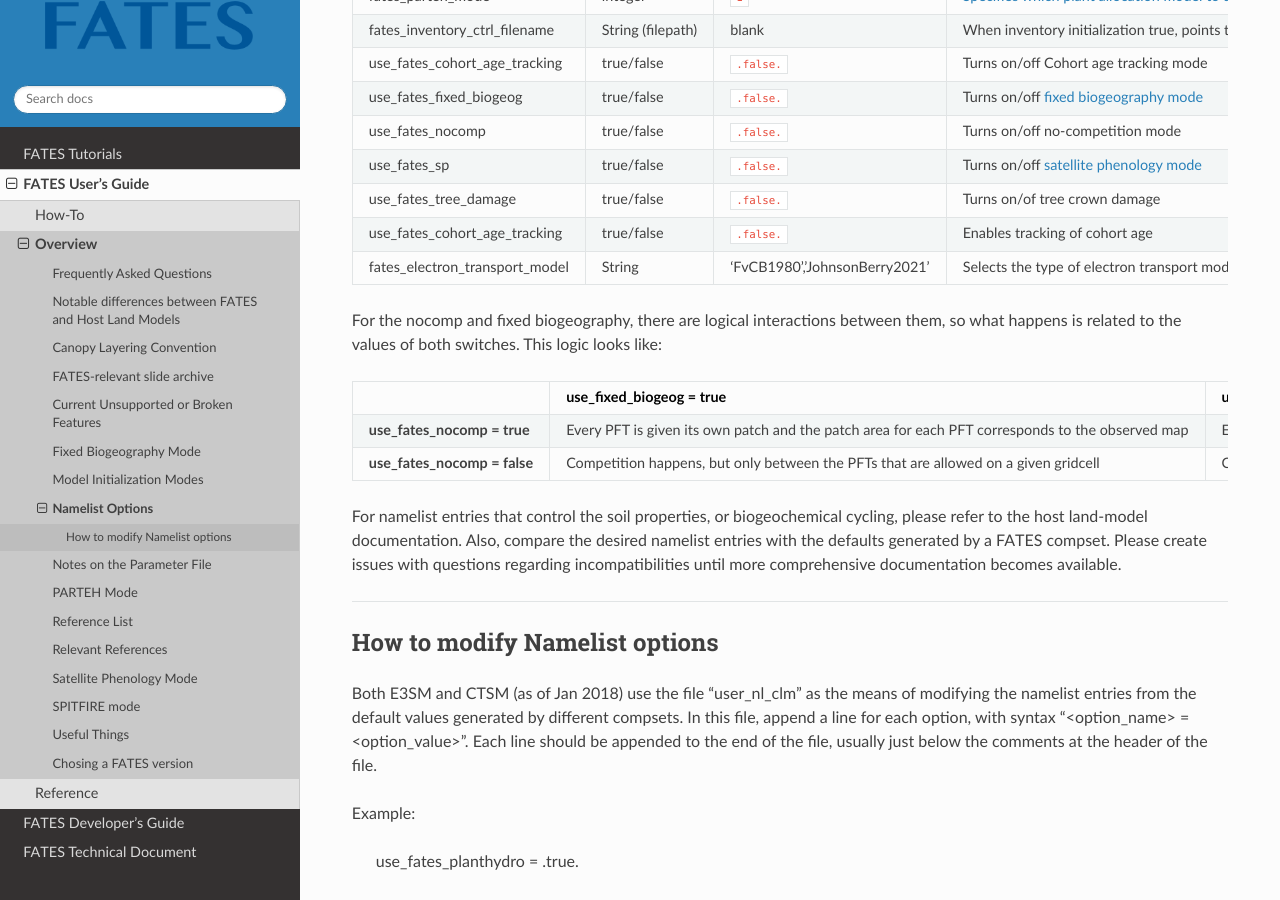
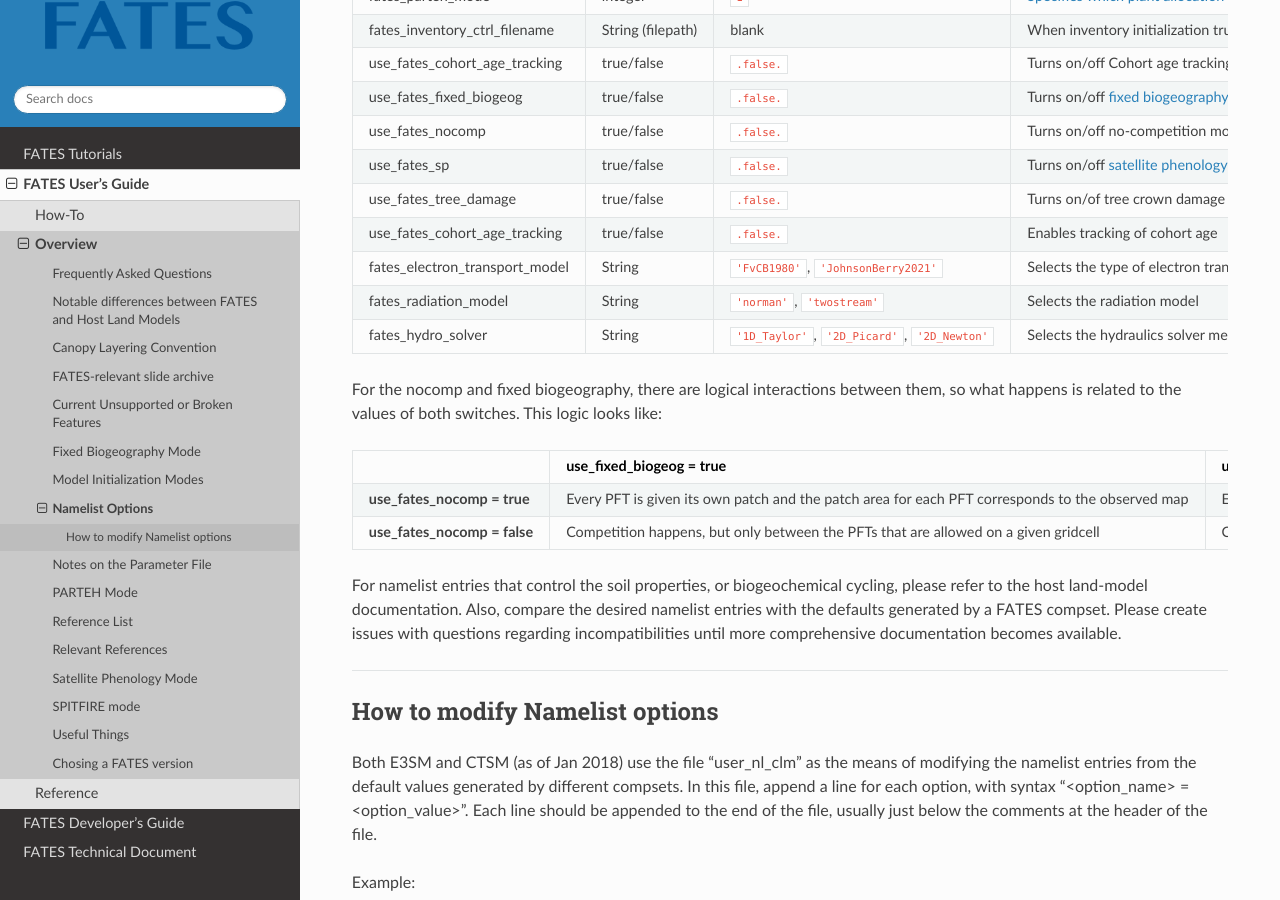
Before and after one commit to NGEET/fates-users-guide, a Sphinx documentation site: the page built from docs/source/user/Namelist-Options-and-Run-Time-Modes.md, in a window 1280 px wide and 900 px high, scrolled down 653 px. Built offline with Sphinx 7.4.7 and the Read the Docs theme 3.1.0, drawn with Linux system fonts in a browser that asks for light colours.

Commit message:
add hydro solver and radiation model

```diff
--- a/docs/source/user/Namelist-Options-and-Run-Time-Modes.md
+++ b/docs/source/user/Namelist-Options-and-Run-Time-Modes.md
@@ -24,7 +24,9 @@ For more information on how to set and use these modes, click on the links in th
 | use_fates_sp                  | true/false        | `.false.`               | Turns on/off {doc}`satellite phenology mode <SP-(satellite-phenology)-mode>` |
 | use_fates_tree_damage         | true/false        | `.false.`               | Turns on/of {doc}`tree crown damage <fates-doc:fates_tech_note>` |
 | use_fates_cohort_age_tracking | true/false        | `.false.`               | Enables tracking of cohort age |
-| fates_electron_transport_model | String | 'FvCB1980','JohnsonBerry2021'     | Selects the type of electron transport model |
+| fates_electron_transport_model | String | `'FvCB1980'`, `'JohnsonBerry2021'`     | Selects the type of electron transport model |
+| fates_radiation_model | String | `'norman'`, `'twostream'`     | Selects the radiation model |
+| fates_hydro_solver | String | `'1D_Taylor'`, `'2D_Picard'`, `'2D_Newton'`| Selects the hydraulics solver method |
 
 
 For the nocomp and fixed biogeography, there are logical interactions between them, so what happens is related to the values of both switches.  This logic looks like:
```
